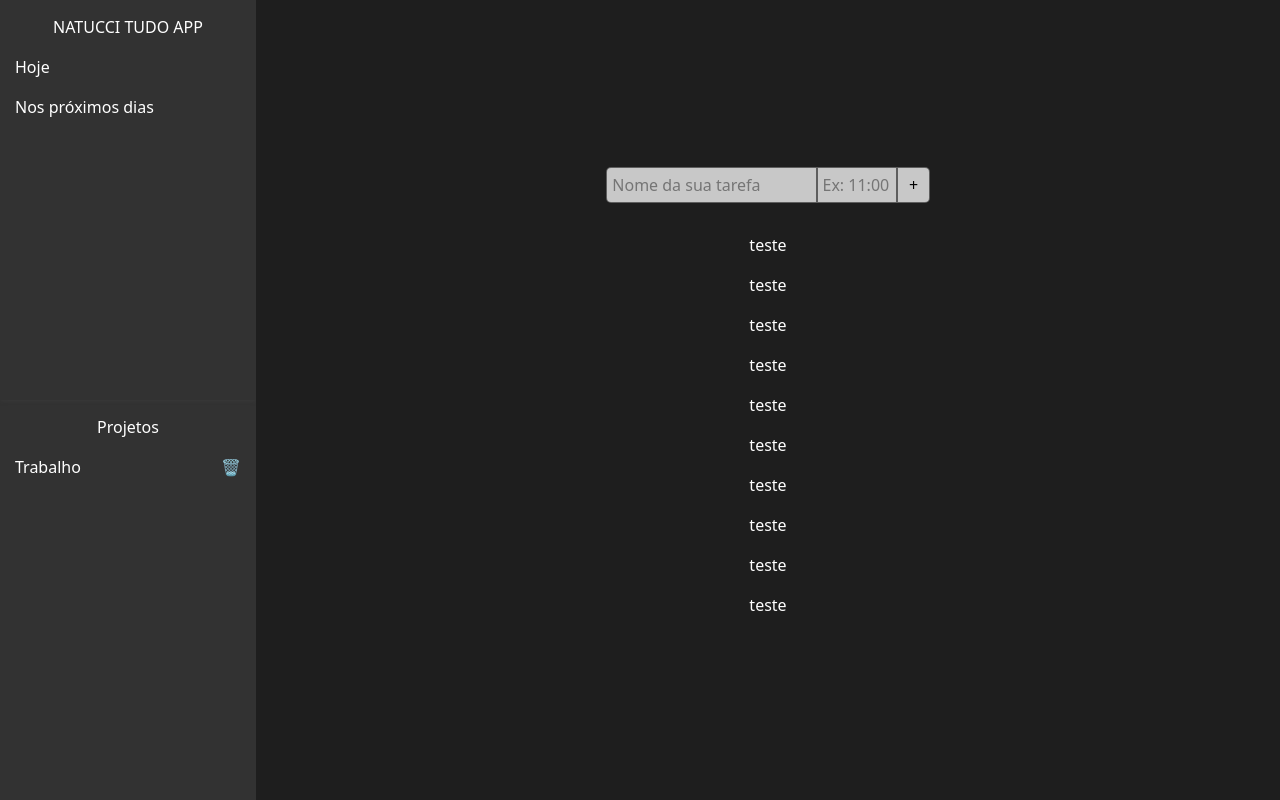
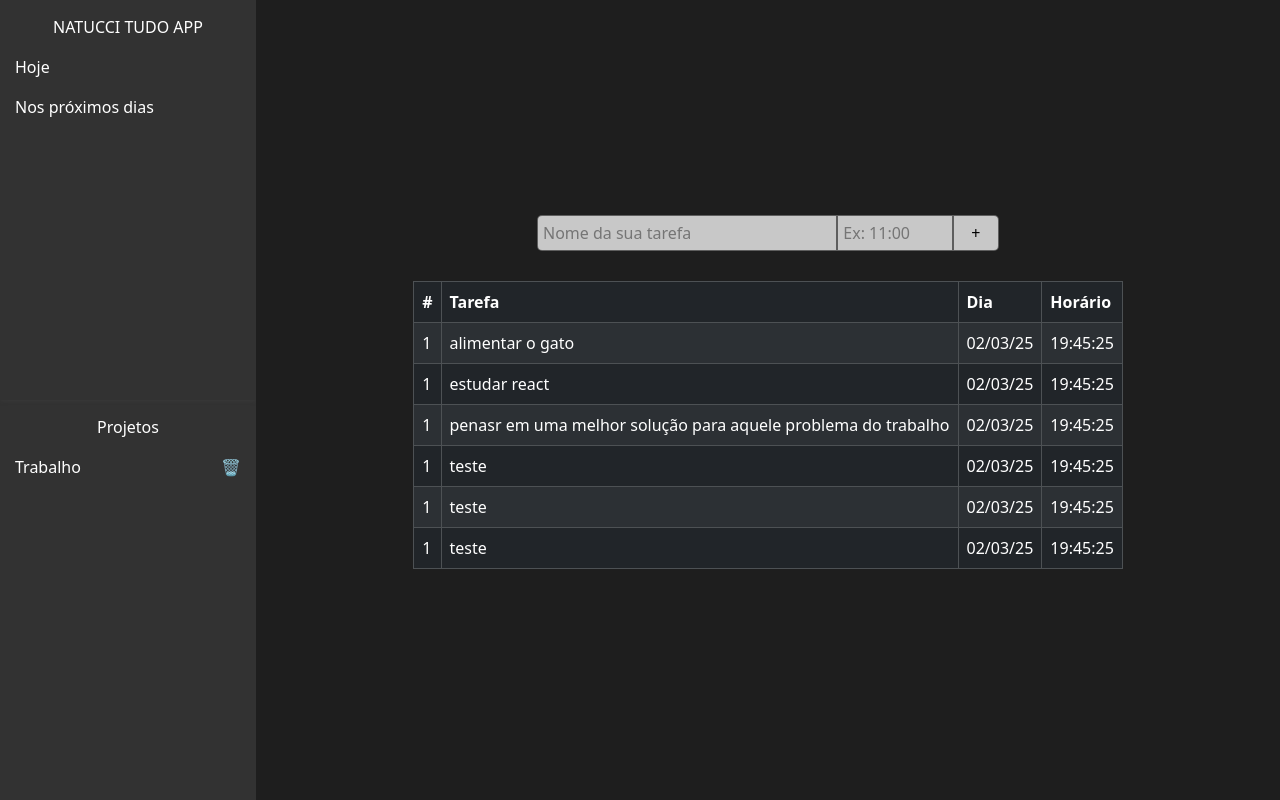
Before and after one commit to GabrielNatucci/NatucciTodoApp, a React (Create React App) app in the folder natucci_todo/: page / in a window 1280 px wide. Built offline with nearby package versions, Linux system fonts and the light colour scheme.

Commit message:
melhoramento das tasks

```diff
--- a/natucci_todo/src/components/layout/main-section/mainPanel.css
+++ b/natucci_todo/src/components/layout/main-section/mainPanel.css
@@ -13,7 +13,7 @@
 .main-section-quick-add {
     outline: none;
     margin-bottom: 30px;
-    width: 35%;
+    width: 50%;
 }
 
 .main-section-quick-add-input {
--- a/natucci_todo/src/components/layout/tasks/Tasks.css
+++ b/natucci_todo/src/components/layout/tasks/Tasks.css
@@ -0,0 +1,3 @@
+.table {
+    min-width: 80%;
+}
--- a/natucci_todo/src/components/layout/tasks/Tasks.js
+++ b/natucci_todo/src/components/layout/tasks/Tasks.js
@@ -1,18 +1,27 @@
+import { Table } from "react-bootstrap";
 import Task from "./task/Task";
 
 const Tasks = () => {
     return (
-        <div>
-            <Task content="teste" />
-            <Task content="teste" />
-            <Task content="teste" />
-            <Task content="teste" />
-            <Task content="teste" />
-            <Task content="teste" />
-            <Task content="teste" />
-            <Task content="teste" />
-            <Task content="teste" />
-            <Task content="teste" />
+        <div className="tasks">
+            <Table respnosive striped bordered hover variant="dark">
+                <thead>
+                    <tr>
+                        <th>#</th>
+                        <th>Tarefa</th>
+                        <th>Dia</th>
+                        <th>Horário</th>
+                    </tr>
+                </thead>
+                <tbody>
+                    <Task id="1" content="alimentar o gato" day="02/03/25" time={"19:45:25"} />
+                    <Task id="1" content="estudar react" day="02/03/25" time={"19:45:25"} />
+                    <Task id="1" content="penasr em uma melhor solução para aquele problema do trabalho" day="02/03/25" time={"19:45:25"} />
+                    <Task id="1" content="teste" day="02/03/25" time={"19:45:25"} />
+                    <Task id="1" content="teste" day="02/03/25" time={"19:45:25"} />
+                    <Task id="1" content="teste" day="02/03/25" time={"19:45:25"} />
+                </tbody>
+            </Table>
         </div>
     )
 }
--- a/natucci_todo/src/components/layout/tasks/task/Task.js
+++ b/natucci_todo/src/components/layout/tasks/task/Task.js
@@ -1,6 +1,11 @@
-const Task = ({content}) => {
+const Task = ({id, content, day, time}) => {
     return (
-        <p>{content}</p>
+        <tr>
+            <td>{id}</td>
+            <td>{content}</td>
+            <td>{day}</td>
+            <td>{time}</td>
+        </tr>
     )
 }
 
```
